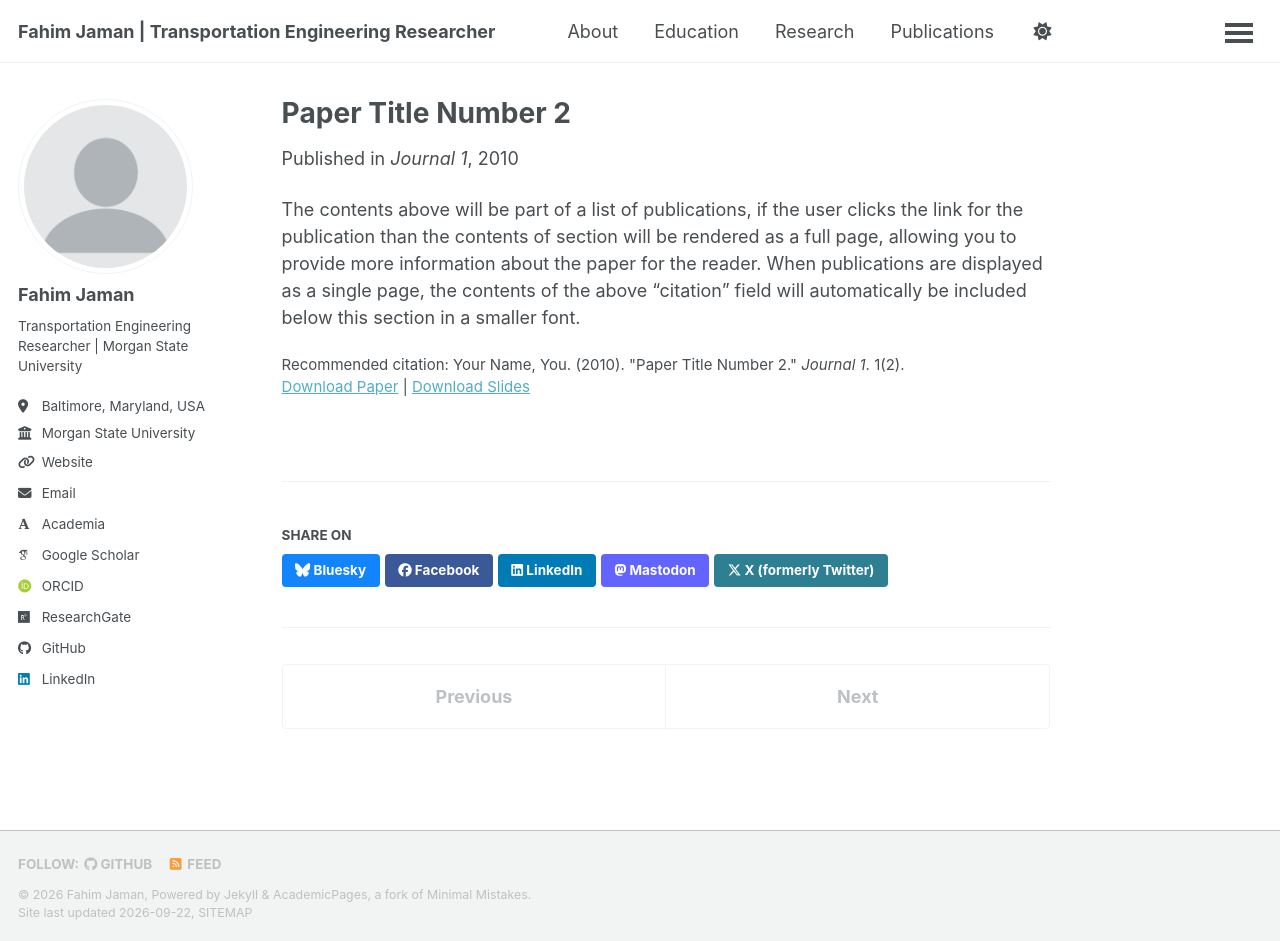
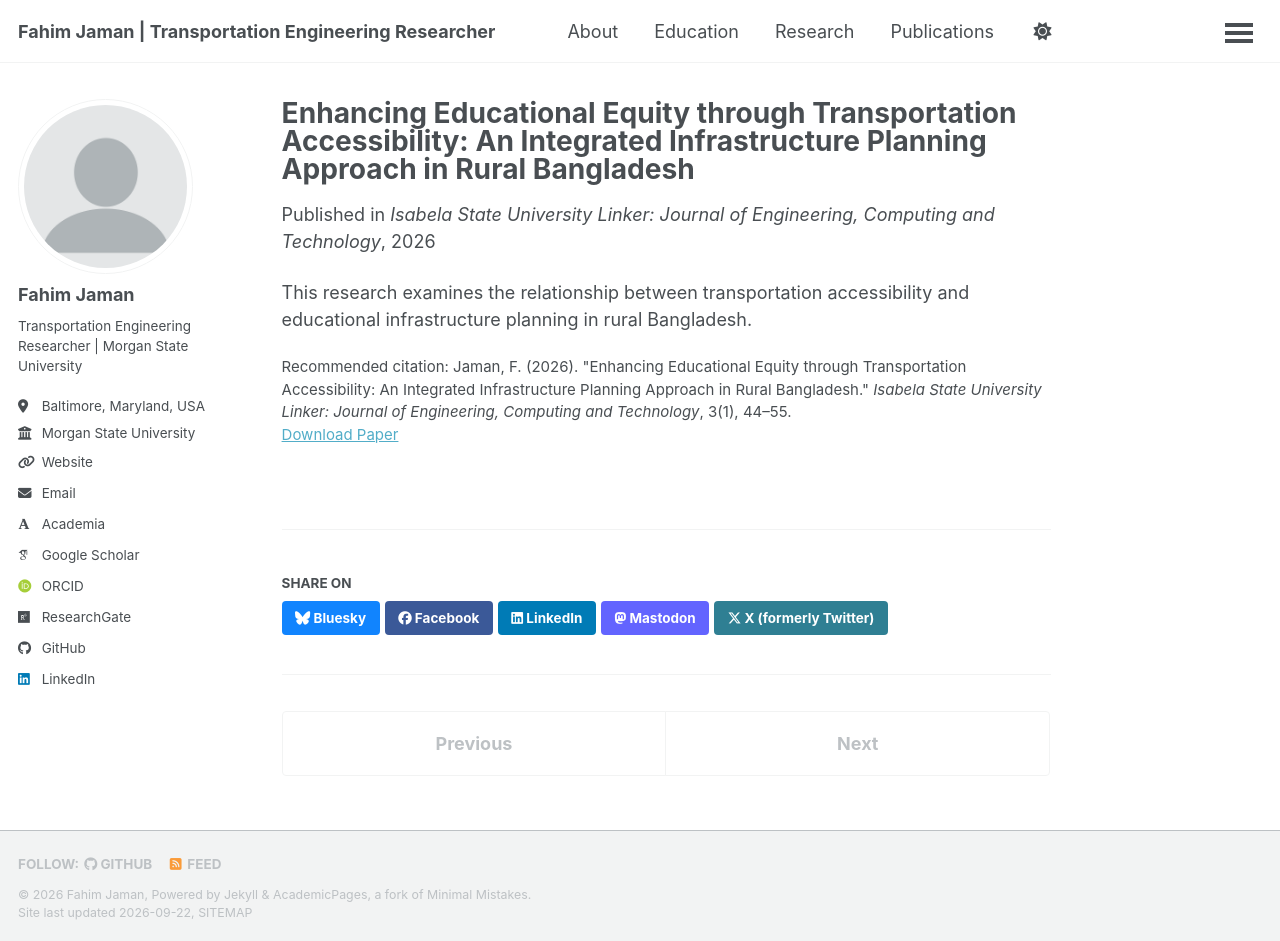
Before and after one commit to fahimjaman/111, a Jekyll site: the page built from _publications/2010-10-01-paper-title-number-2.md, in a window 1280 px wide and 941 px high. Built offline with Jekyll 4.4.1, drawn with Linux system fonts in a browser that asks for light colours; some web fonts are replaced; a script that is not in the unit is left out.

Commit message:
Replace template content with Fahim Jaman academic profile

```diff
--- a/_publications/2010-10-01-paper-title-number-2.md
+++ b/_publications/2010-10-01-paper-title-number-2.md
@@ -1,14 +1,12 @@
 ---
-title: "Paper Title Number 2"
+title: "Enhancing Educational Equity through Transportation Accessibility: An Integrated Infrastructure Planning Approach in Rural Bangladesh"
 collection: publications
 category: manuscripts
-permalink: /publication/2010-10-01-paper-title-number-2
-excerpt: 'This paper is about the number 2. The number 3 is left for future work.'
-date: 2010-10-01
-venue: 'Journal 1'
-slidesurl: 'https://academicpages.github.io/files/slides2.pdf'
-paperurl: 'https://academicpages.github.io/files/paper2.pdf'
-citation: 'Your Name, You. (2010). &quot;Paper Title Number 2.&quot; <i>Journal 1</i>. 1(2).'
+permalink: /publication/enhancing-educational-equity-rural-bangladesh/
+date: 2026-06-01
+venue: "Isabela State University Linker: Journal of Engineering, Computing and Technology"
+paperurl: "https://doi.org/10.65141/ject.v3i1.n3"
+citation: 'Jaman, F. (2026). "Enhancing Educational Equity through Transportation Accessibility: An Integrated Infrastructure Planning Approach in Rural Bangladesh." <i>Isabela State University Linker: Journal of Engineering, Computing and Technology</i>, 3(1), 44–55.'
 ---
 
-The contents above will be part of a list of publications, if the user clicks the link for the publication than the contents of section will be rendered as a full page, allowing you to provide more information about the paper for the reader. When publications are displayed as a single page, the contents of the above "citation" field will automatically be included below this section in a smaller font.
+This research examines the relationship between transportation accessibility and educational infrastructure planning in rural Bangladesh.
```
